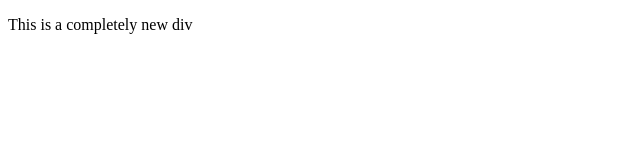
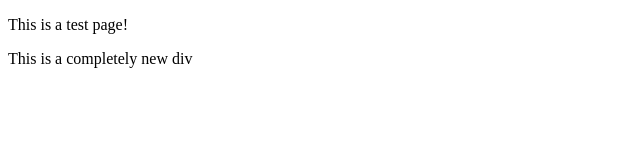
Before and after one commit to heyitsbryanm/first-git, a plain HTML site: page test.html in a window 1280 px wide. Shown: the whole page, without its empty margins (0-640 px from the left). Drawn offline with Linux system fonts and the light colour scheme.

Commit message:
Adds the test page text back

```diff
--- a/test.html
+++ b/test.html
@@ -8,7 +8,7 @@
 </head>
 <body>
     <p>
-
+                    This is a test page!
     </p>
     <div>
         This is a completely new div
```
